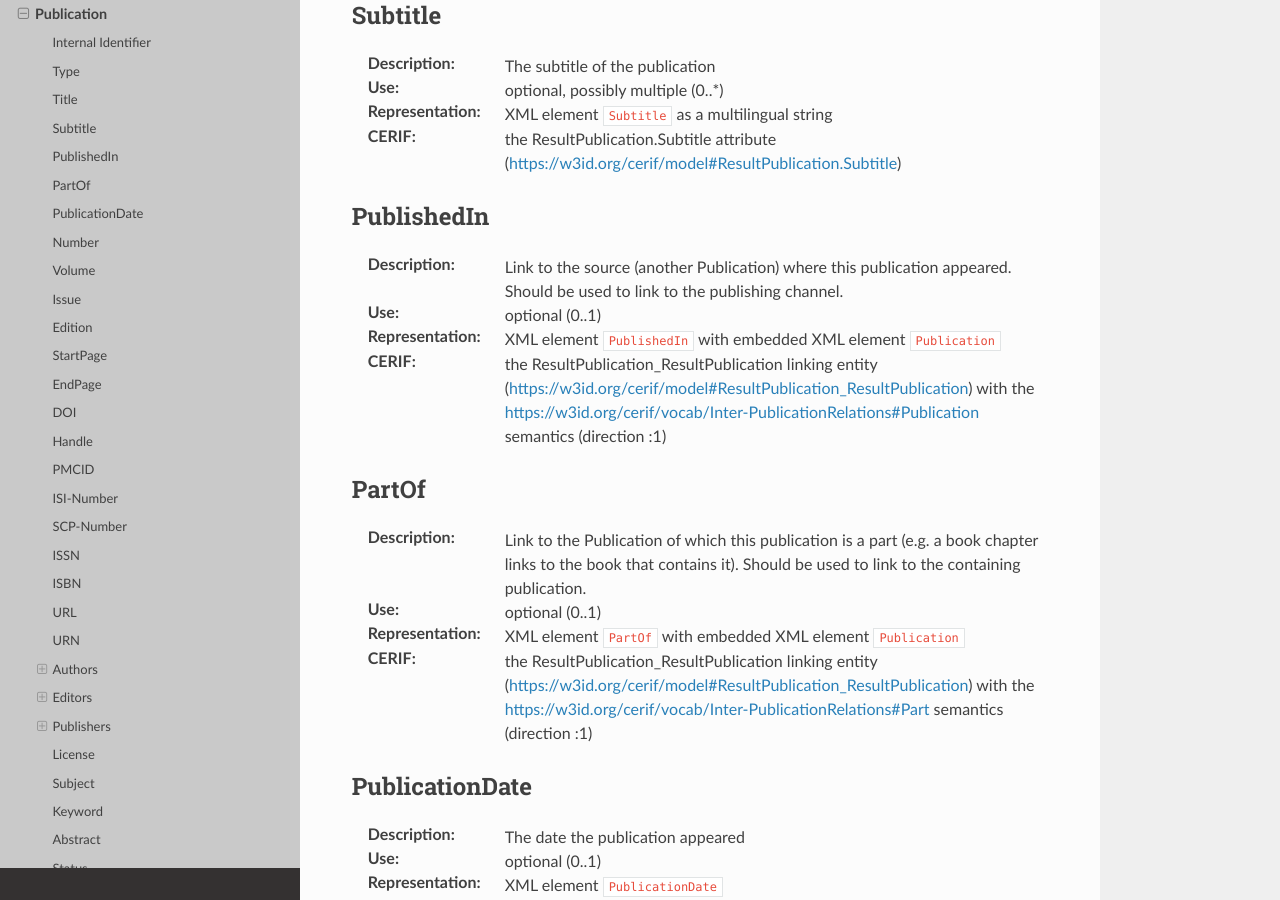
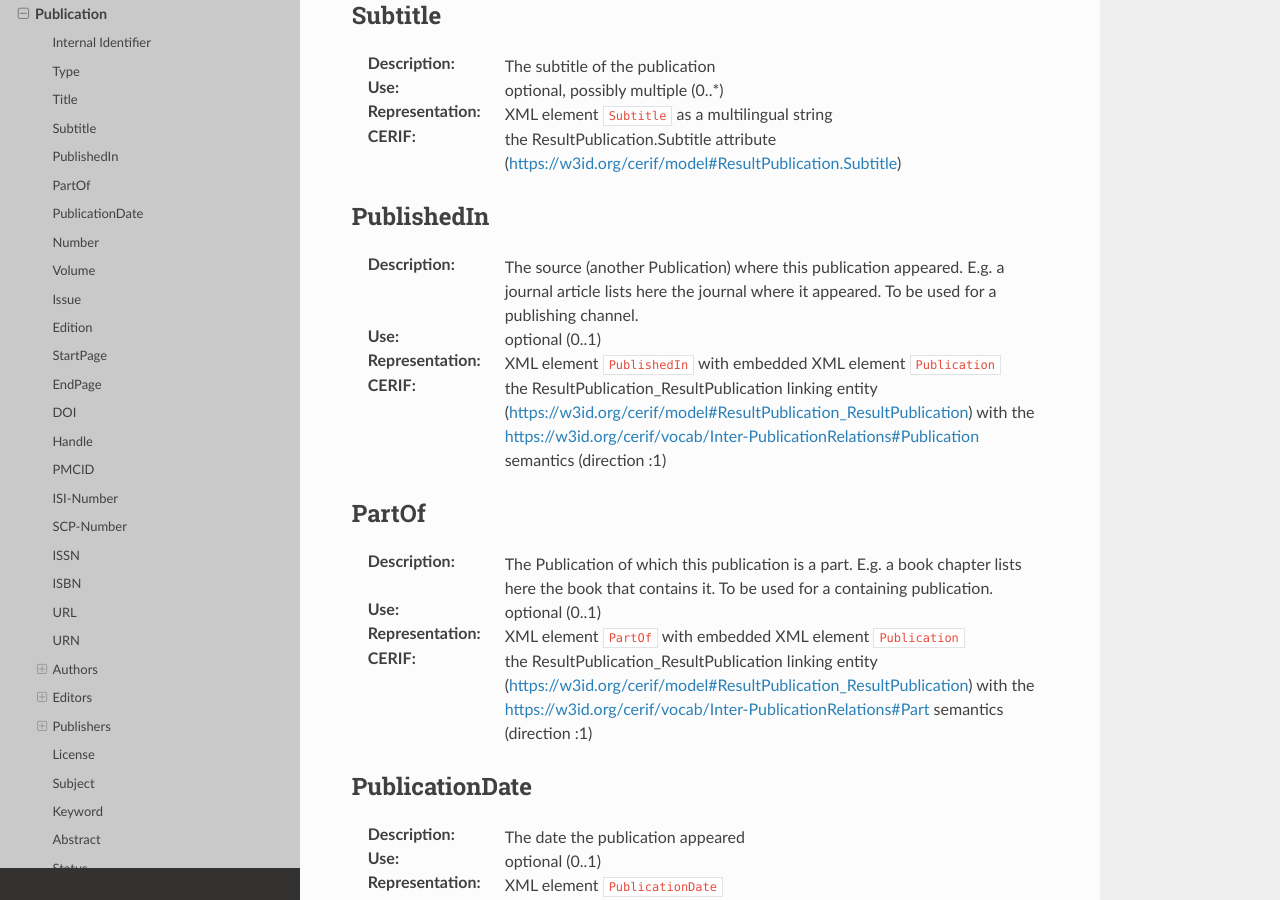
Before and after one commit to openaire/guidelines-cris-managers, a Sphinx documentation site: the page built from docs/cerif_xml_publication_entity.rst, in a window 1280 px wide and 900 px high, scrolled down 5650 px. Built offline with Sphinx 7.4.7 and the Read the Docs theme 2.0.0, drawn with Linux system fonts in a browser that asks for light colours; a script that is not in the unit is left out.

Commit message:
improved descriptions of the linking relationships Publication/PublishedIn/Publication and Publication/PartOf/Publication

```diff
--- a/docs/cerif_xml_publication_entity.rst
+++ b/docs/cerif_xml_publication_entity.rst
@@ -101,7 +101,7 @@ Subtitle
 
 PublishedIn
 ^^^^^^^^^^^
-:Description: Link to the source (another Publication) where this publication appeared. Should be used to link to the publishing channel.
+:Description: The source (another Publication) where this publication appeared. E.g. a journal article lists here the journal where it appeared. To be used for a publishing channel.
 :Use: optional (0..1)
 :Representation: XML element ``PublishedIn`` with embedded XML element ``Publication``
 :CERIF: the ResultPublication_ResultPublication linking entity (`<https://w3id.org/cerif/model#ResultPublication_ResultPublication>`_) with the `<https://w3id.org/cerif/vocab/Inter-PublicationRelations#Publication>`_ semantics (direction :1)
@@ -109,7 +109,7 @@ PublishedIn
 
 PartOf
 ^^^^^^
-:Description: Link to the Publication of which this publication is a part (e.g. a book chapter links to the book that contains it). Should be used to link to the containing publication.
+:Description: The Publication of which this publication is a part. E.g. a book chapter lists here the book that contains it. To be used for a containing publication.
 :Use: optional (0..1)
 :Representation: XML element ``PartOf`` with embedded XML element ``Publication``
 :CERIF: the ResultPublication_ResultPublication linking entity (`<https://w3id.org/cerif/model#ResultPublication_ResultPublication>`_) with the `<https://w3id.org/cerif/vocab/Inter-PublicationRelations#Part>`_ semantics (direction :1)
```
Also changed, not shown: 1 other file.
